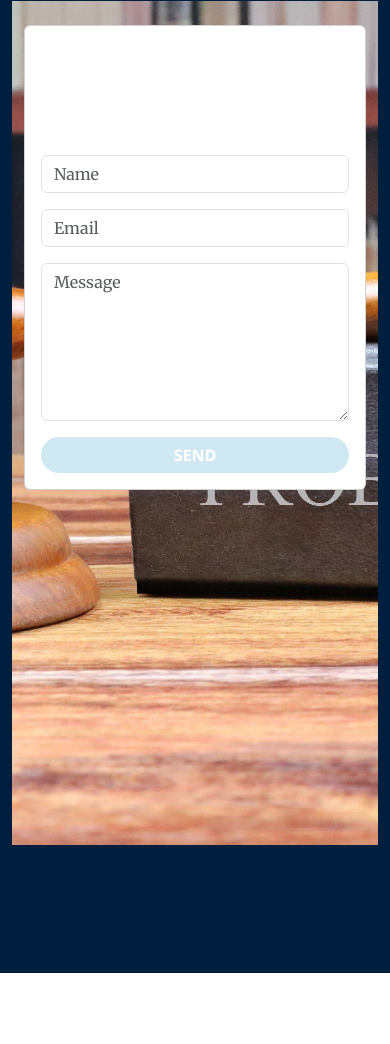
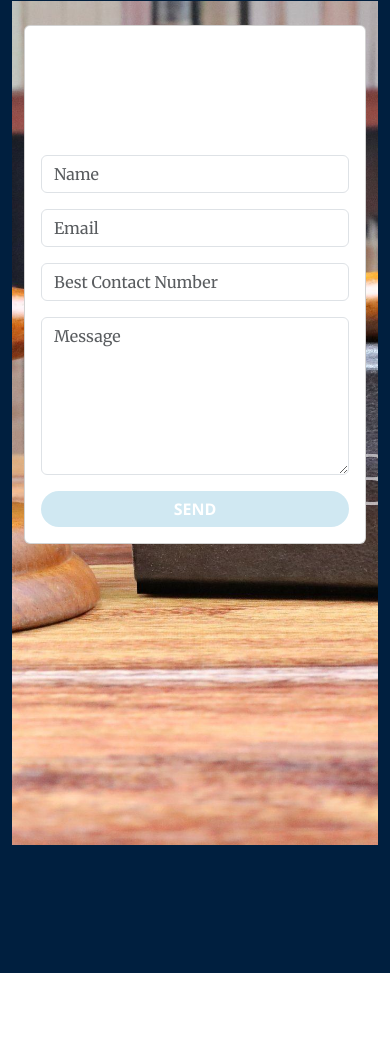
Before and after one commit to drod1107/landman.legal.v2, a website built with Parcel: page index.html in a window 390 px wide. Shown: the part 7864-8908 px from the top of the page. Built offline with nearby package versions, Linux system fonts and the light colour scheme.

Commit message:
require email and phone for form submission

```diff
--- a/index.html
+++ b/index.html
@@ -513,6 +513,17 @@
                                 id="email-2"
                                 name="email"
                                 placeholder="Email"
+                                required="true"
+                              />
+                            </div>
+                            <div class="mb-3">
+                              <input
+                                class="form-control"
+                                type="phone"
+                                id="phone"
+                                name="phone"
+                                placeholder="Best Contact Number"
+                                required="true"
                               />
                             </div>
                             <div class="mb-3">
@@ -522,6 +533,7 @@
                                 name="message"
                                 rows="6"
                                 placeholder="Message"
+                                required="true"
                               ></textarea>
                             </div>
                             <div>
```
